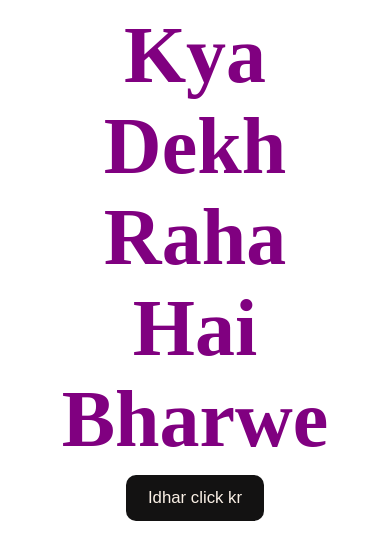
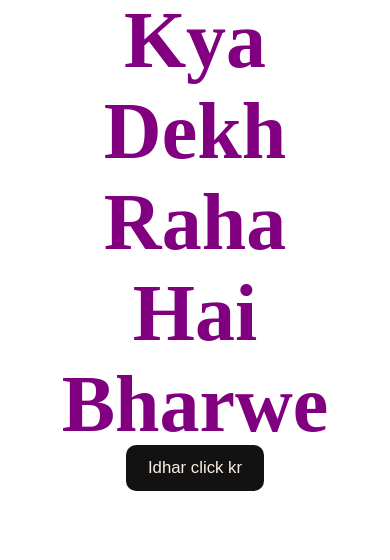
Before and after one commit to BabaKaana/forFriends, a plain HTML site: page index.html in a window 390 px wide. Drawn offline with Linux system fonts and the light colour scheme.

Commit message:
Update style.css

```diff
--- a/style.css
+++ b/style.css
@@ -26,7 +26,7 @@ button {
 @media (max-width: 400px){
     .later{
         font-size: 80px;
-        margin: 0;
-        padding: 10px 20px;
+        margin: -5px;
+        padding: 0px 20px;
     }
 }
```
